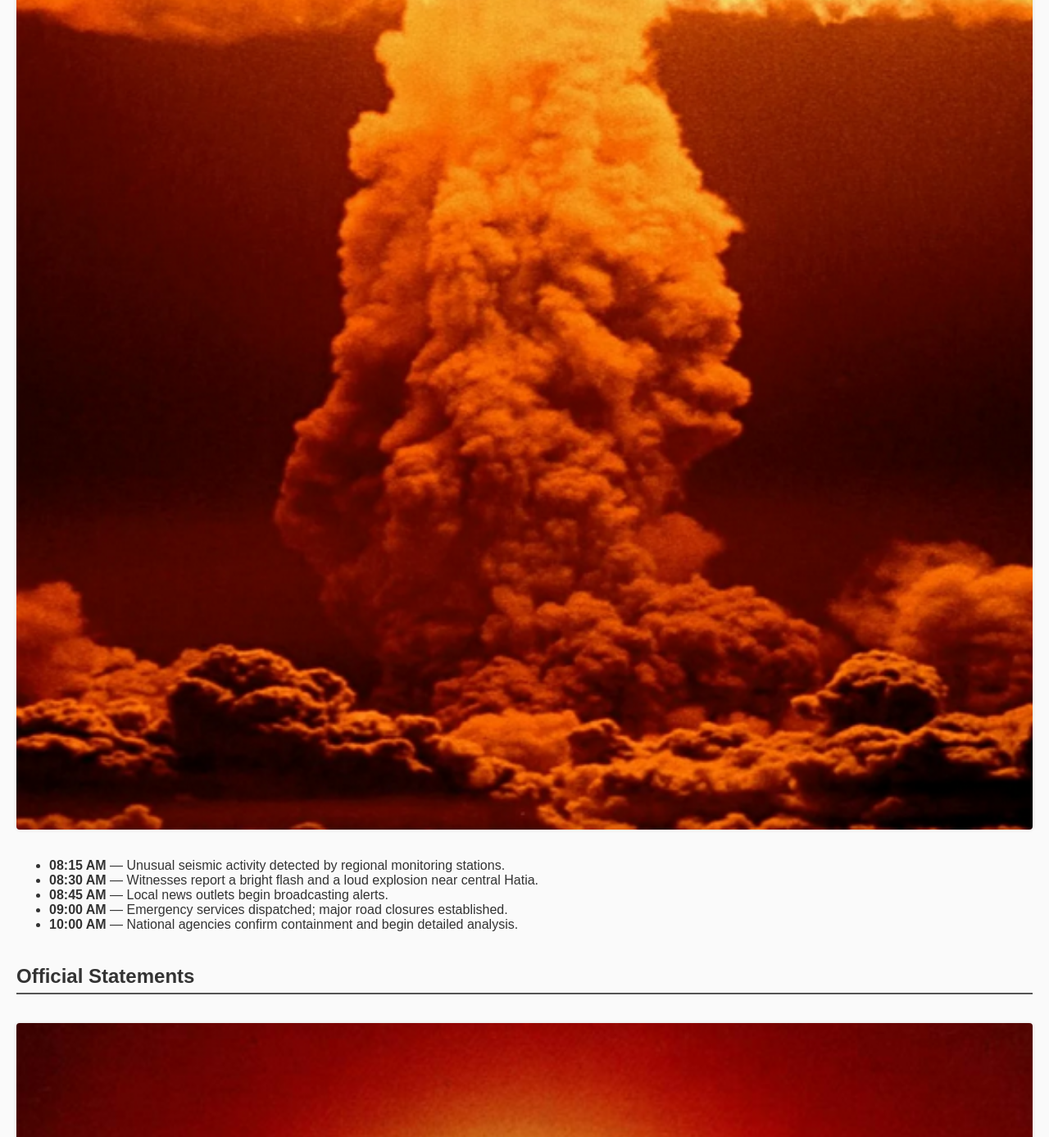
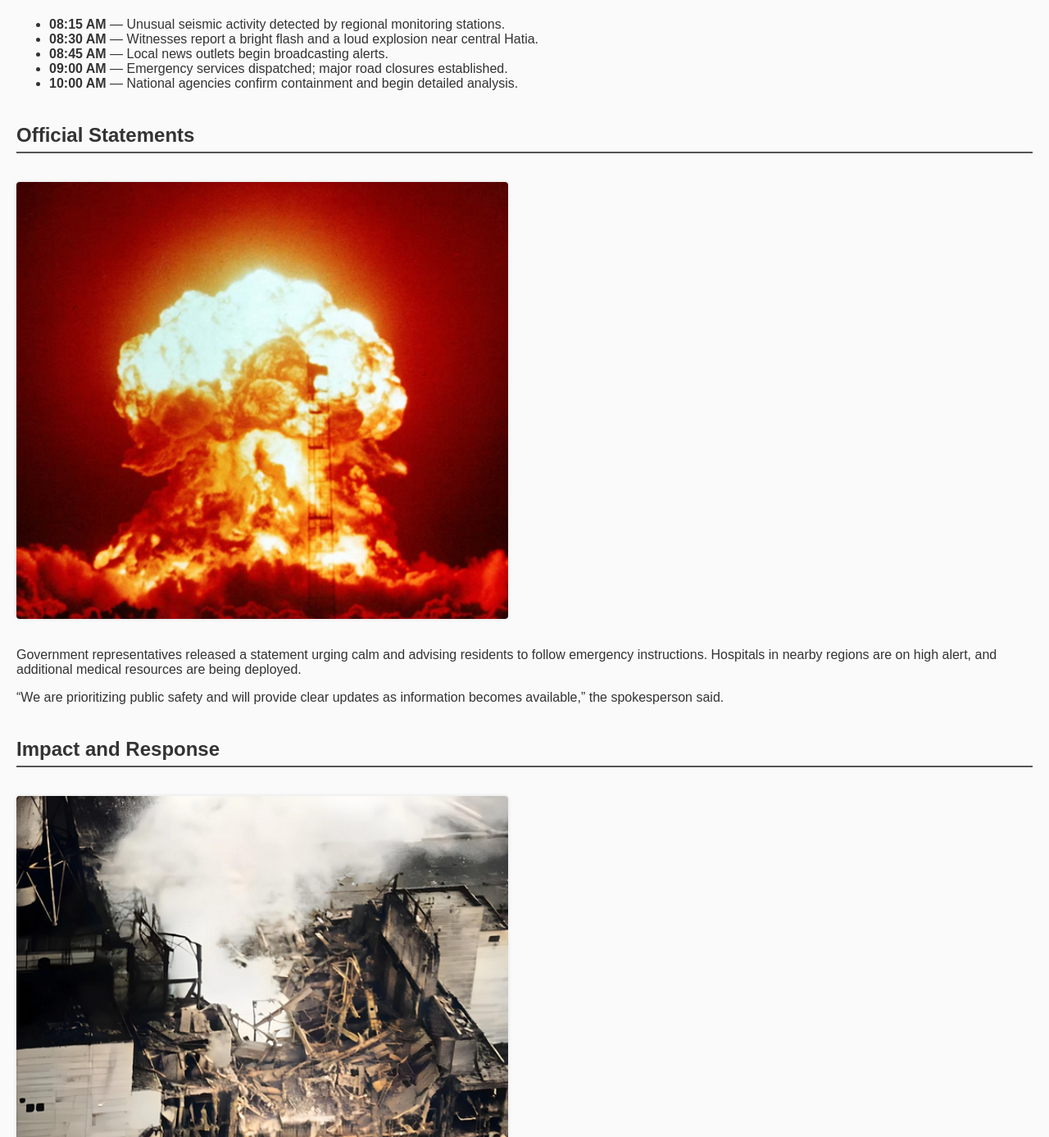
Before and after one commit to protonated-123/jharkhand-news-site, a plain HTML site: page index.html in a window 1280 px wide. Shown: the part 1413-2800 px from the top of the page at 82% size. Drawn offline with Linux system fonts and the light colour scheme.

Commit message:
Update index.html

```diff
--- a/index.html
+++ b/index.html
@@ -59,7 +59,7 @@
 
 <div class="section">
     <h2>Overview</h2>
-    <img src="Screenshot200607.png" alt="Aerial View of Hatia" />
+    <img src="Screenshot200607.png" alt="Aerial View of Hatia" style="width:70%; max-width:600px; height:auto; margin:15px 0;"/>
     <p>
         According to preliminary accounts, a major explosion occurred today in the Hatia region of Jharkhand, India. Emergency services are responding, and details are still emerging.
     </p>
@@ -70,7 +70,7 @@
 
 <div class="section">
     <h2>Timeline of Events</h2>
-    <img src="Screenshot200949.png" alt="Emergency Response Teams" />
+    <img src="Screenshot200949.png" alt="Emergency Response Teams" style="width:70%; max-width:600px; height:auto; margin:15px 0;"/>
     <ul>
         <li><strong>08:15 AM</strong> — Unusual seismic activity detected by regional monitoring stations.</li>
         <li><strong>08:30 AM</strong> — Witnesses report a bright flash and a loud explosion near central Hatia.</li>
@@ -82,7 +82,7 @@
 
 <div class="section">
     <h2>Official Statements</h2>
-    <img src="Screenshot202737.png" alt="Press Conference" />
+    <img src="Screenshot202737.png" alt="Press Conference" style="width:70%; max-width:600px; height:auto; margin:15px 0;"/>
     <p>
         Government representatives released a statement urging calm and advising residents to follow emergency instructions. Hospitals in nearby regions are on high alert, and additional medical resources are being deployed.
     </p>
@@ -93,14 +93,14 @@
 
 <div class="section">
     <h2>Impact and Response</h2>
-    <img src="Screenshot205658.png" alt="Relief Operations" />
+    <img src="Screenshot205658.png" alt="Relief Operations" style="width:70%; max-width:600px; height:auto; margin:15px 0;"/>
     <p>
         Emergency shelters have been established, and search teams continue to assess structural damage in residential and commercial areas. Transportation networks have been disrupted while authorities secure the affected perimeter.
     </p>
     <p>
         International aid offers are reportedly being evaluated, and experts in hazardous response are en route to Hatia.
     </p>
-    <img src="Screenshot205752.png" alt="Relief Operations Continued" />
+    <img src="Screenshot205752.png" alt="Relief Operations Continued" style="width:70%; max-width:600px; height:auto; margin:15px 0;"/>
 </div>
 
 <footer>
```
